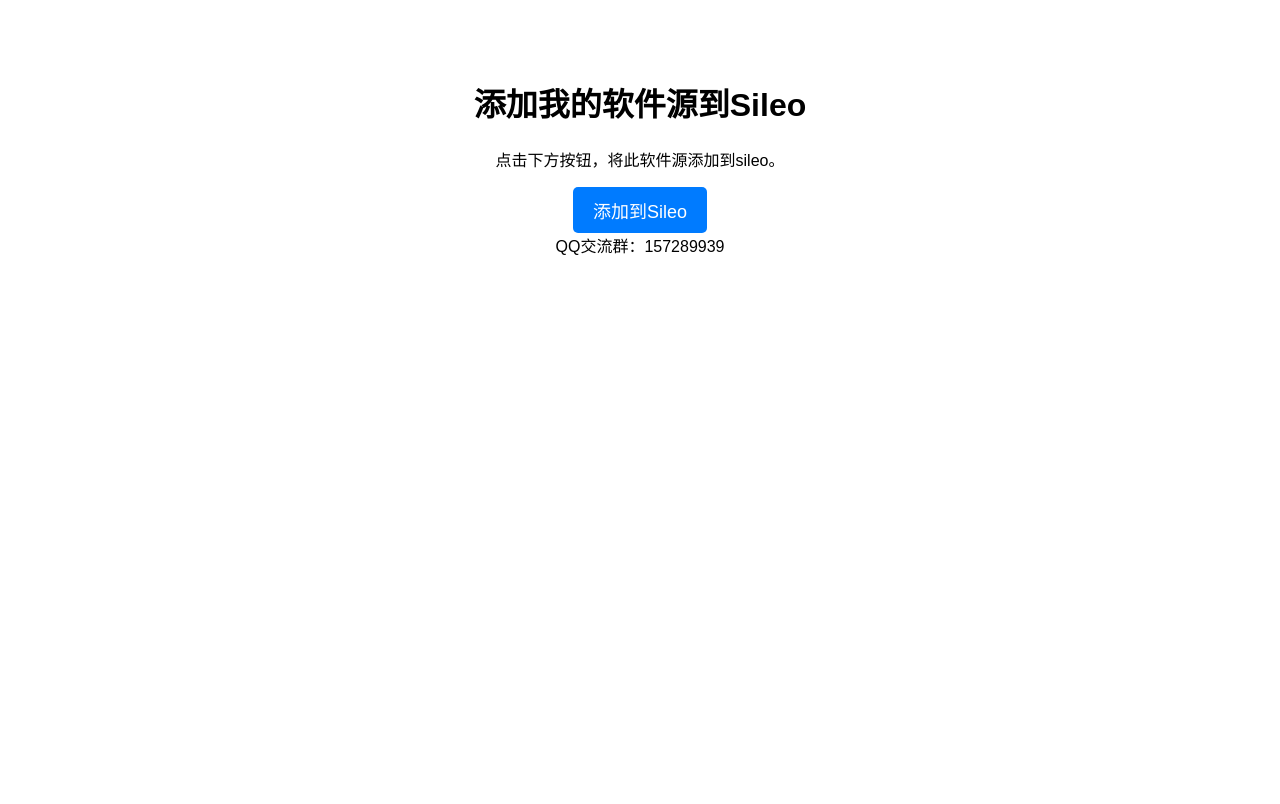
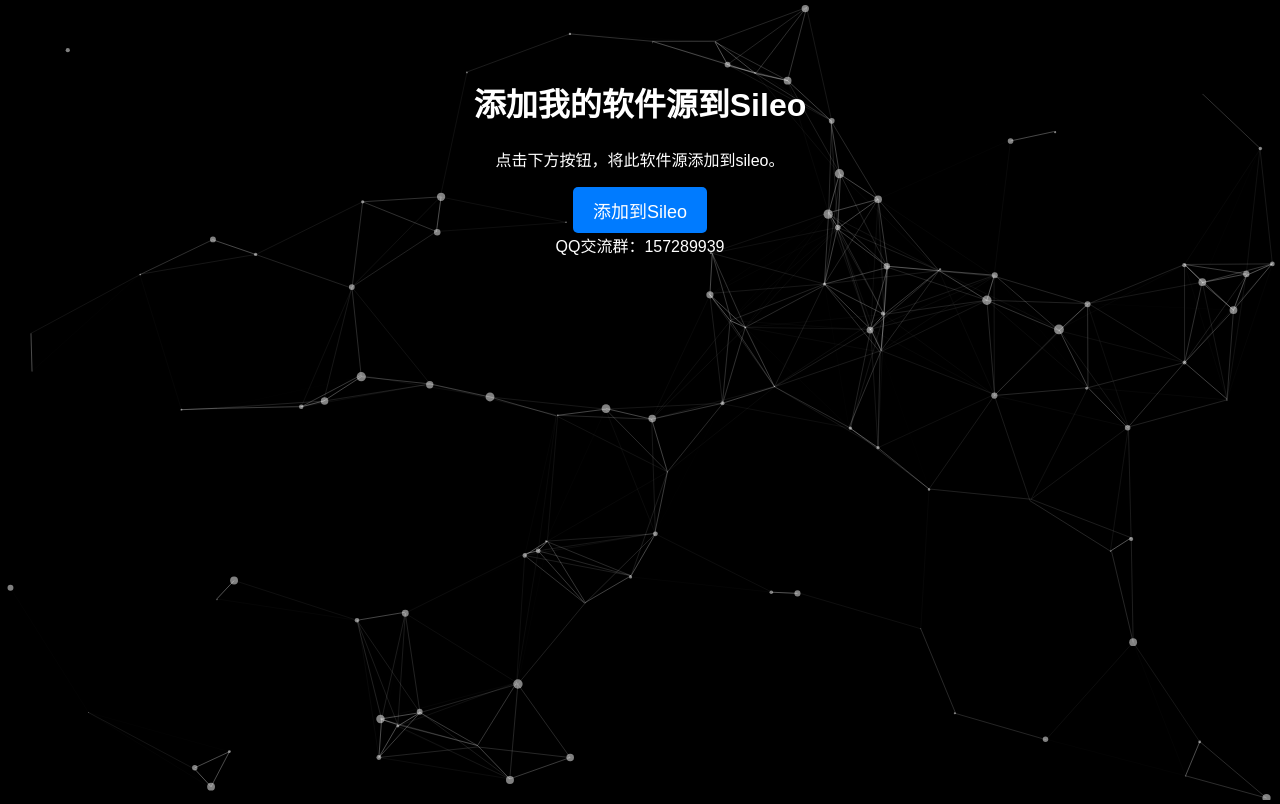
Before and after one commit to lans233/lans233.github.io, a plain HTML site: page index.html in a window 1280 px wide. Drawn offline with nearby package versions, Linux system fonts and the light colour scheme.

Commit message:
Update index.html

```diff
--- a/index.html
+++ b/index.html
@@ -10,6 +10,8 @@
             text-align: center;
             padding: 50px;
             overflow: hidden; /* 防止滚动条出现 */
+            background-color: black; /* 背景颜色设置为黑色 */
+            color: white; /* 字体颜色设置为白色 */
         }
         .container {
             max-width: 600px;
```
